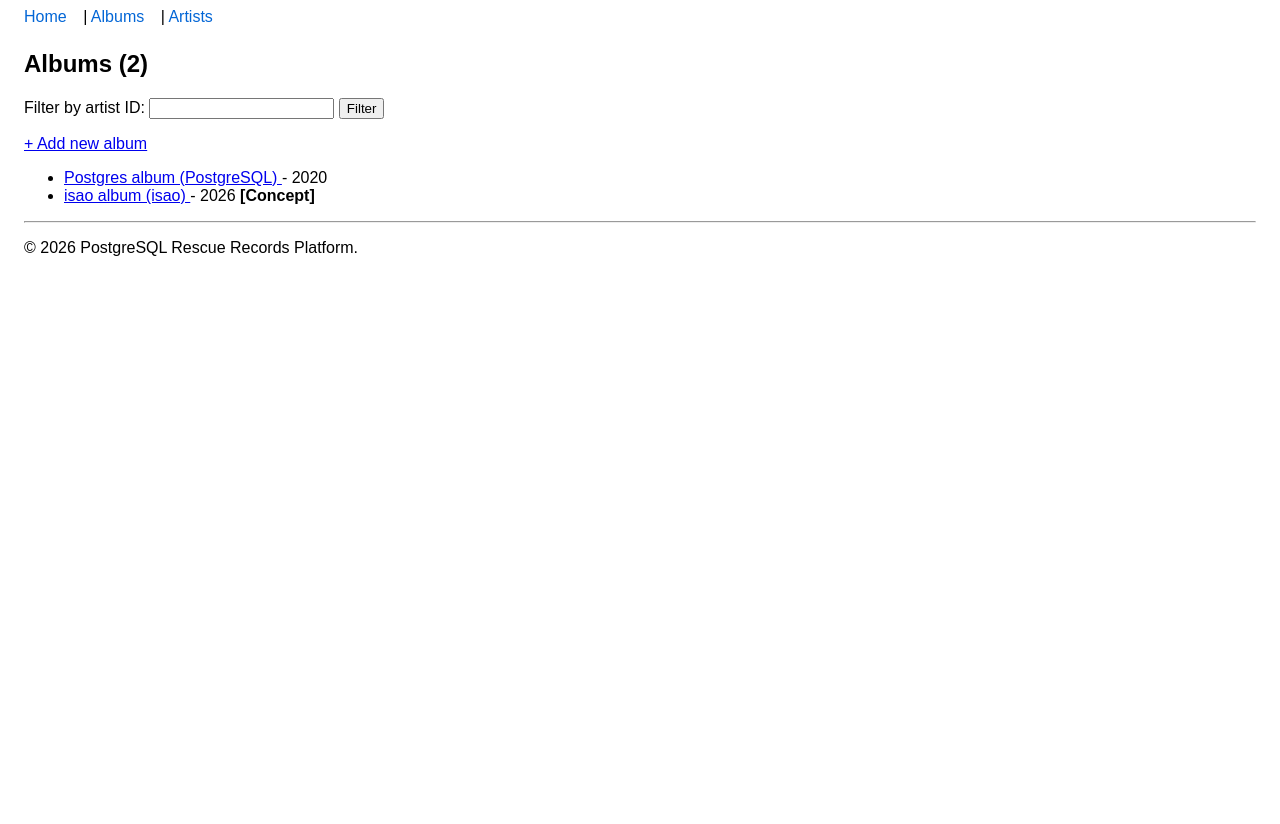
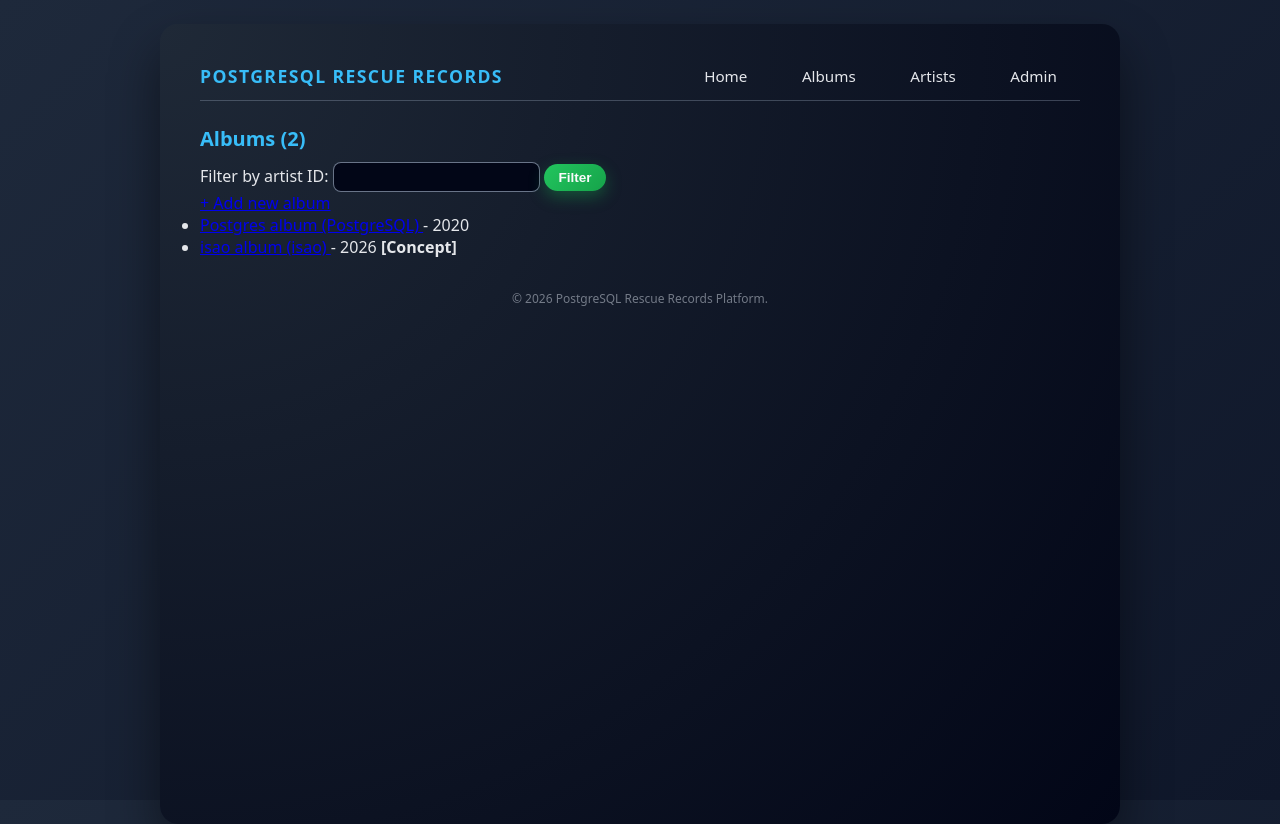
Before and after one commit to isaoyanagimachi/django-musiclibrary, a Django app: page /albums/ in a window 1280 px wide. Before the commit the page ends 256 px from the top, so only its background shows below. Run offline with Django 5.2, Linux system fonts and the light colour scheme; data comes from the database, SQL or seed files in the repository.

Commit message:
Day 5 - added some css and list based artist_list page

```diff
--- a/postgresql_rescue/core/static/css/main.css
+++ b/postgresql_rescue/core/static/css/main.css
@@ -47,3 +47,247 @@ ul.messages {
     border-color: #28a745;
     background-color: #e6ffed;
 }
+
+/* Global reset */
+* {
+  margin: 0;
+  padding: 0;
+  box-sizing: border-box;
+}
+
+/* Page background */
+html, body {
+  height: 100%;
+}
+
+body {
+  font-family: system-ui, -apple-system, BlinkMacSystemFont, "Segoe UI",
+    Roboto, sans-serif;
+  background: linear-gradient(135deg, #1e293b, #0f172a);
+  color: #e5e7eb;
+  display: flex;
+  justify-content: center;
+}
+
+/* Centered layout container */
+.wrapper {
+  width: 100%;
+  max-width: 960px;
+  min-height: 100vh;
+  background: radial-gradient(circle at top left, #1f2937, #020617);
+  padding: 2rem 2.5rem 3rem;
+  box-shadow: 0 25px 50px rgba(0, 0, 0, 0.45);
+  border-radius: 18px;
+  margin: 1.5rem 1rem;
+}
+
+/* Top navigation */
+nav {
+  display: flex;
+  align-items: center;
+  justify-content: space-between;
+  margin-bottom: 1.5rem;
+  border-bottom: 1px solid rgba(148, 163, 184, 0.35);
+  padding-bottom: 0.75rem;
+}
+
+nav .brand {
+  font-weight: 700;
+  font-size: 1.1rem;
+  letter-spacing: 0.08em;
+  text-transform: uppercase;
+  color: #38bdf8;
+}
+
+nav a {
+  color: #e5e7eb;
+  text-decoration: none;
+  margin-left: 1rem;
+  font-size: 0.95rem;
+  padding: 0.3rem 0.7rem;
+  border-radius: 999px;
+  transition: background 0.2s, color 0.2s, transform 0.1s;
+}
+
+nav a:hover {
+  background: rgba(56, 189, 248, 0.16);
+  color: #f9fafb;
+  transform: translateY(-1px);
+}
+
+/* Headings */
+h1 {
+  margin-top: 0.5rem;
+  margin-bottom: 0.5rem;
+  font-size: 1.9rem;
+  color: #fbbf24;
+  letter-spacing: 0.04em;
+}
+
+h2 {
+  margin-top: 1.4rem;
+  margin-bottom: 0.6rem;
+  font-size: 1.25rem;
+  color: #38bdf8;
+}
+
+/* Filter form & buttons */
+.filter-bar {
+  display: flex;
+  align-items: center;
+  gap: 0.5rem;
+  margin: 0.6rem 0 1.4rem;
+  flex-wrap: wrap;
+}
+
+input[type="text"],
+input[type="number"],
+input[type="search"] {
+  padding: 0.4rem 0.6rem;
+  border-radius: 8px;
+  border: 1px solid rgba(148, 163, 184, 0.7);
+  background-color: #020617;
+  color: #e5e7eb;
+  font-size: 0.9rem;
+  outline: none;
+  transition: border-color 0.15s, box-shadow 0.15s;
+}
+
+input[type="text"]:focus,
+input[type="number"]:focus,
+input[type="search"]:focus {
+  border-color: #38bdf8;
+  box-shadow: 0 0 0 1px rgba(56, 189, 248, 0.5);
+}
+
+button,
+input[type="submit"] {
+  border: none;
+  border-radius: 999px;
+  padding: 0.4rem 0.9rem;
+  font-size: 0.85rem;
+  font-weight: 600;
+  cursor: pointer;
+  background: linear-gradient(135deg, #22c55e, #16a34a);
+  color: #f9fafb;
+  box-shadow: 0 6px 16px rgba(22, 163, 74, 0.4);
+  transition: transform 0.08s, box-shadow 0.08s, filter 0.08s;
+}
+
+button:hover,
+input[type="submit"]:hover {
+  filter: brightness(1.06);
+  transform: translateY(-1px);
+  box-shadow: 0 10px 24px rgba(22, 163, 74, 0.55);
+}
+
+/* Primary link (e.g., “Add new album”) */
+a.action-link::before {
+  content: "+";
+  display: inline-block;
+  margin-right: 0.3rem;
+  font-weight: 700;
+}
+
+a.action-link:hover {
+  color: #c4b5fd;
+  text-decoration: underline;
+}
+
+/* Album list */
+.album-list {
+  list-style: none;
+  margin-top: 0.3rem;
+}
+
+.album-list li {
+  background: linear-gradient(90deg, rgba(15, 23, 42, 0.9), rgba(30, 64, 175, 0.85));
+  border-radius: 12px;
+  padding: 0.7rem 0.9rem;
+  margin-bottom: 0.65rem;
+  border: 1px solid rgba(148, 163, 184, 0.35);
+  box-shadow: 0 8px 18px rgba(15, 23, 42, 0.6);
+  display: flex;
+  justify-content: space-between;
+  align-items: center;
+}
+
+.album-main {
+    display: flex;
+    flex-direction: column
+}
+
+.album-title {
+  font-weight: 600;
+  color: #e5e7eb;
+}
+
+.album-title a {
+  color: inherit;
+  text-decoration: none;
+}
+
+.album-title a:hover {
+  color: #fbbf24;
+  text-decoration: underline;
+}
+
+.album-meta {
+  font-size: 0.8rem;
+  color: #cbd5f5;
+  opacity: 0.9;
+}
+
+/* Tag badge like the year or artist */
+.badge {
+  padding: 0.2rem 0.6rem;
+  border-radius: 999px;
+  font-size: 0.75rem;
+  background: rgba(56, 189, 248, 0.15);
+  color: #7dd3fc;
+  border: 1px solid rgba(56, 189, 248, 0.6);
+}
+
+/* Messages (Django messages framework) */
+.message {
+  padding: 0.6rem 0.8rem;
+  margin-bottom: 0.8rem;
+  border-radius: 10px;
+  background: rgba(34, 197, 94, 0.12);
+  color: #bbf7d0;
+  border: 1px solid rgba(34, 197, 94, 0.6);
+  font-size: 0.85rem;
+}
+
+/* Error message variation */
+.message.error {
+  background: rgba(248, 113, 113, 0.12);
+  color: #fecaca;
+  border-color: rgba(248, 113, 113, 0.7);
+}
+    /* Footer */
+footer {
+  margin-top: 2rem;
+  font-size: 0.75rem;
+  color: #9ca3af;
+  text-align: center;
+  opacity: 0.7;
+}
+
+/* Simple responsive tweak */
+@media (max-width: 640px) {
+  .wrapper {
+    padding: 1.5rem 1.2rem 2rem;
+    margin: 0.8rem;
+  }
+
+  h1 {
+    font-size: 1.5rem;
+  }
+
+  .album-list li {
+    flex-direction: column;
+    align-items: flex-start;
+    gap: 0.25rem;
+  }
+}
--- a/postgresql_rescue/core/templates/core/base.html
+++ b/postgresql_rescue/core/templates/core/base.html
@@ -1,21 +1,45 @@
-<html>
-<header>
-    <title>{% block title %} PostgreSQL {% endblock %}</title>
-    {% load static %}
+{% load static %}
+<!DOCTYPE html>
+<html lang="en">
+<head>
+    <meta charset="UTF-8">
+    <title>{% block title %}PostgreSQL Rescue Records{% endblock %}</title>
+
     <link rel="stylesheet" href="{% static 'css/main.css' %}">
-</header>
+
+    {% block extra_css %}{% endblock %}
+</head>
 <body>
+<div class="wrapper">
+    <nav>
+        <div class="brand">
+            PostgreSQL Rescue Records
+        </div>
+        <div>
+            <a href="{% url 'home' %}">Home</a>
+            <a href="{% url 'album_list' %}">Albums</a>
+            <a href="{% url 'artist_list' %}">Artists</a>
+            <a href="/admin/">Admin</a>
+        </div>
+    </nav>
 
-    {% include "core/_navbar.html" %}
+    {% if messages %}
+        {% for message in messages %}
+            <div class="message{% if message.tags %} {{ message.tags }}{% endif %}">
+                {{ message }}
+            </div>
+        {% endfor %}
+    {% endif %}
 
     <main>
-        {% include "core/_messages.html" %}
         {% block content %}{% endblock %}
     </main>
 
     <footer>
-        <hr>
-        <p>&copy; {% now "Y" %} PostgreSQL Rescue Records Platform.</p>
+        © 2026 PostgreSQL Rescue Records Platform.
     </footer>
+
+    {% block extra_js %}{% endblock %}
+</div>
 </body>
 </html>
```
